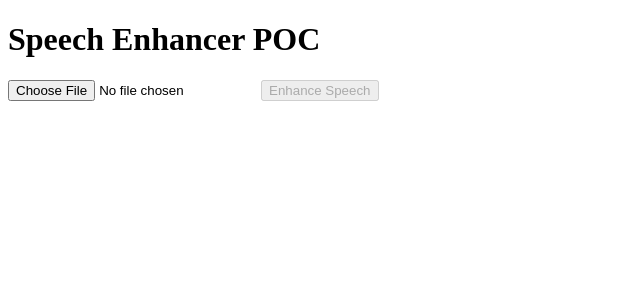
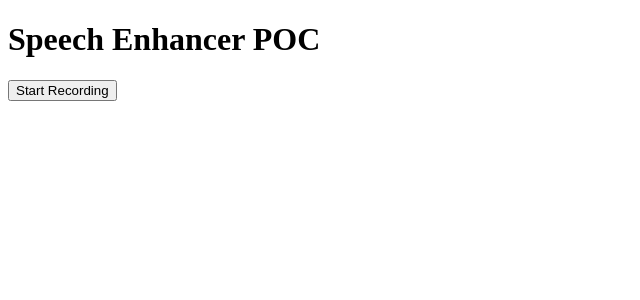
Before and after one commit to micko90/speech-enhancer-poc, a Next.js app: page / in a window 1280 px wide. Shown: the top 300 px of the page, without its empty margins (0-640 px from the left). Built offline with nearby package versions, Linux system fonts and the light colour scheme.

Commit message:
Update index.js

```diff
--- a/pages/index.js
+++ b/pages/index.js
@@ -1,15 +1,39 @@
-import { useState } from "react";
+import { useState, useRef } from "react";
 
 export default function Home() {
-  const [file, setFile] = useState(null);
+  const [recording, setRecording] = useState(false);
+  const [audioBlob, setAudioBlob] = useState(null);
   const [loading, setLoading] = useState(false);
   const [result, setResult] = useState(null);
+  const mediaRecorderRef = useRef(null);
+
+  const startRecording = async () => {
+    const stream = await navigator.mediaDevices.getUserMedia({ audio: true });
+    mediaRecorderRef.current = new MediaRecorder(stream);
+    const chunks = [];
+
+    mediaRecorderRef.current.ondataavailable = (e) => {
+      if (e.data.size > 0) chunks.push(e.data);
+    };
+    mediaRecorderRef.current.onstop = () => {
+      const blob = new Blob(chunks, { type: "audio/webm" });
+      setAudioBlob(blob);
+    };
+
+    mediaRecorderRef.current.start();
+    setRecording(true);
+  };
+
+  const stopRecording = () => {
+    mediaRecorderRef.current.stop();
+    setRecording(false);
+  };
 
   const upload = async () => {
-    if (!file) return;
+    if (!audioBlob) return;
     setLoading(true);
     const form = new FormData();
-    form.append("audio", file);
+    form.append("audio", audioBlob, "recording.webm");
     const res = await fetch("/api/enhance", { method: "POST", body: form });
     const data = await res.json();
     setResult(data);
@@ -19,18 +43,31 @@ export default function Home() {
   return (
     <div className="p-8 max-w-xl mx-auto">
       <h1 className="text-2xl font-bold mb-4">Speech Enhancer POC</h1>
-      <input
-        type="file"
-        accept="audio/*"
-        onChange={(e) => setFile(e.target.files[0])}
-      />
+      {!recording && (
+        <button
+          onClick={startRecording}
+          className="px-4 py-2 bg-green-600 text-white rounded mr-2"
+        >
+          Start Recording
+        </button>
+      )}
+      {recording && (
+        <button
+          onClick={stopRecording}
+          className="px-4 py-2 bg-red-600 text-white rounded mr-2"
+        >
+          Stop Recording
+        </button>
+      )}
+      {audioBlob && (
         <button
           onClick={upload}
-        disabled={!file || loading}
+          disabled={loading}
           className="mt-4 px-4 py-2 bg-blue-600 text-white rounded"
         >
           {loading ? "Processing…" : "Enhance Speech"}
         </button>
+      )}
 
       {result && (
         <div className="mt-6">
```
Lines whose indentation alone changed are shown as unchanged.
